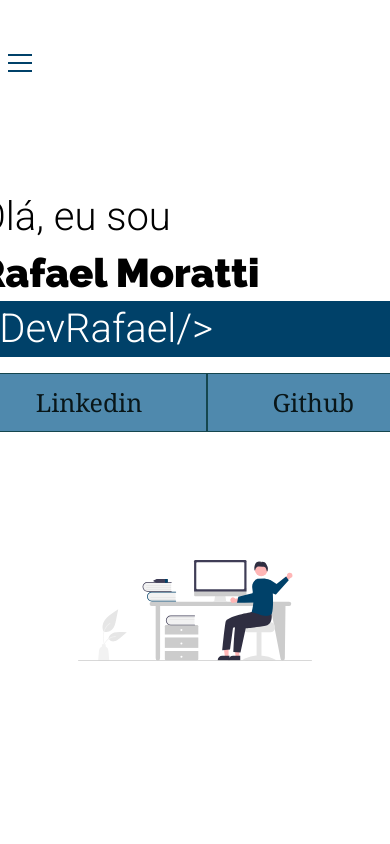
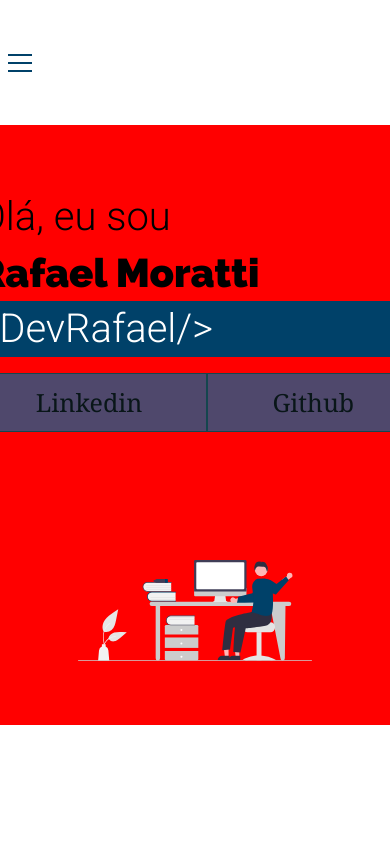
Before and after one commit to Rafael-moratti/Portifolio, a plain HTML site: page index.html in a window 390 px wide. Shown: the top 844 px of the page. Drawn offline with Linux system fonts and the light colour scheme; a web font is replaced by a local one.

Commit message:
Update projetos.css

```diff
--- a/styles/projetos.css
+++ b/styles/projetos.css
@@ -70,11 +70,12 @@
     background-color: #09a5c0a1;
 }
 
-@media screen and (max-width:400px)
-    {section, card_ {
+@media screen and (max-width:400px){
+    section, card_ {
         Width:100%;
         padding:0;
-        Background-color: rede;}
+        Background-color: red;
+    }
 }
 
 .github-link {
```
